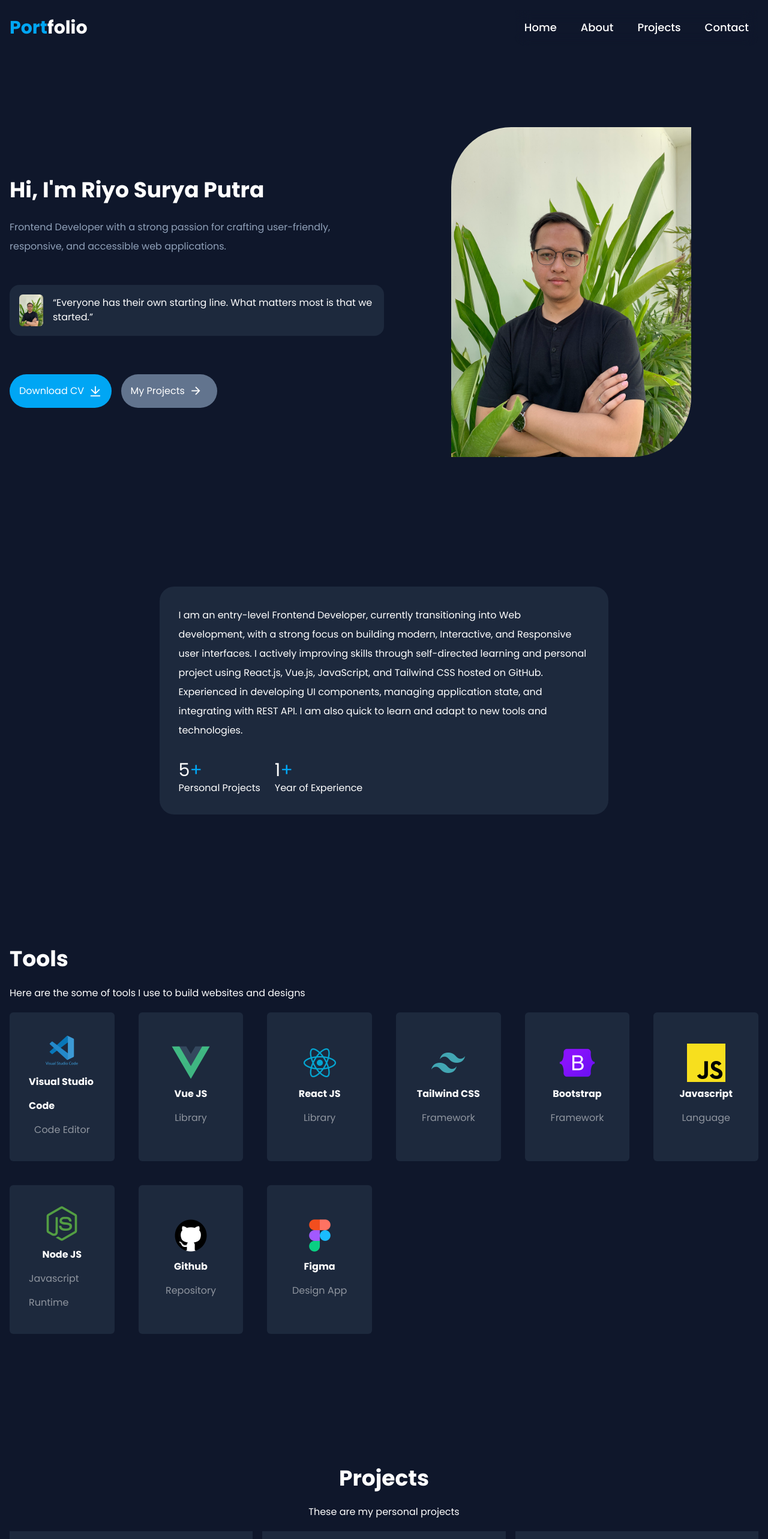
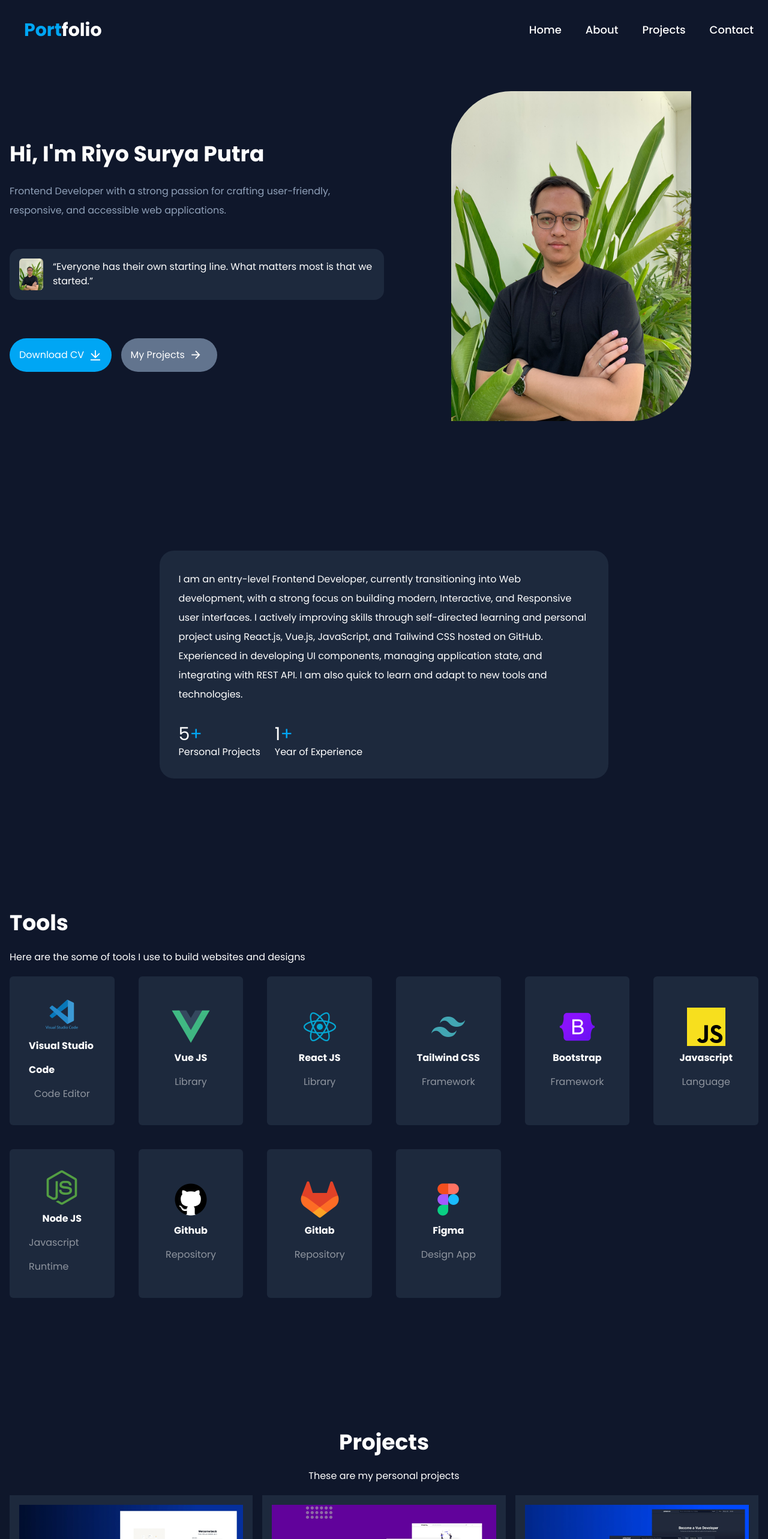
Before and after one commit to rysryptr/react-web-portfolio, a React (Vite) app: page / in a window 1280 px wide. Shown: the top 2566 px of the page at 60% size. Built offline with nearby package versions, Linux system fonts and the light colour scheme.

Commit message:
finishing

```diff
--- a/src/components/Hero.jsx
+++ b/src/components/Hero.jsx
@@ -8,7 +8,7 @@ export const Hero = () => {
         className="hero grid grid-cols-1 md:grid-cols-2 items-center pt-10 md:mt-24 gap-4 xl:gap-0 md:gap-6"
         id="home"
       >
-        <div className="animate__animated animate__fadeInUp animate__delay-3s">
+        <div className="animate__animated animate__fadeInUp animate__delay-3s mt-10 md:mt-0">
           <h1 className="text-4xl/tight font-bold mb-6">
             Hi, I'm Riyo Surya Putra
           </h1>
--- a/src/components/Navbar.jsx
+++ b/src/components/Navbar.jsx
@@ -20,16 +20,25 @@ export const Navbar = () => {
   }, []);
 
   return (
-    <div className="navbar flex items-center justify-between lg:sticky">
-      <div className="logo">
-        <h1 className="font-bold text-2xl md:text-3xl">
+    <div className="navbar fixed top-0 left-0 w-full flex items-center justify-between backdrop-blur-md  md:bg-slate-900 z-45 px-6 py-4">
+      <div className="logo p-4">
+        <h1
+          className={`font-bold text-2xl md:text-3xl md:block
+          ${active ? "hidden" : "block p-0"}
+          `}
+        >
           <span className="text-sky-500">Port</span>folio
         </h1>
       </div>
+
       <ul
-        className={`menu flex items-center z-40 sm:gap-10 gap-4 bg-white/30 backdrop-blur-md p-4 rounded-br-2xl rounded-bl-2xl transition-all duration-300 fixed left-1/2 -translate-x-1/2 md:static md:-translate-x-0 md:opacity-100 md:transition-all md:duration-300 md:bg-transparent ${
-          active ? "top-0 opacity-100" : "-top-10 opacity-0"
-        }`}
+        className={`menu flex items-center sm:gap-10 gap-4 transition-all duration-300 md:static md:opacity-100 md:bg-transparent
+      ${
+        active
+          ? "fixed top-0 left-1/2 p-5 -translate-x-1/2 opacity-100 rounded-br-2xl rounded-bl-2xl"
+          : "opacity-0 -top-10"
+      }
+    `}
       >
         <li>
           <a href="#home" className="sm:text-lg text-base font-medium">
--- a/src/data.js
+++ b/src/data.js
@@ -14,6 +14,7 @@ import Tools5 from "/assets/tools/bootstrap.png";
 import Tools6 from "/assets/tools/js.png";
 import Tools7 from "/assets/tools/nodejs.png";
 import Tools8 from "/assets/tools/github.png";
+import Tools9 from "/assets/tools/gitLab.png";
 import Tools11 from "/assets/tools/figma.png";
 
 export const listTools = [
@@ -75,10 +76,17 @@ export const listTools = [
   },
   {
     id: 9,
+    image: Tools9,
+    name: "Gitlab",
+    ket: "Repository",
+    dad: "900",
+  },
+  {
+    id: 11,
     image: Tools11,
     name: "Figma",
     ket: "Design App",
-    dad: "900",
+    dad: "1000",
   },
 ];
 
```
Also changed, not shown: public/assets/tools/gitLab.png (added), 1 other file (tests, documents, lock files or other folders).
